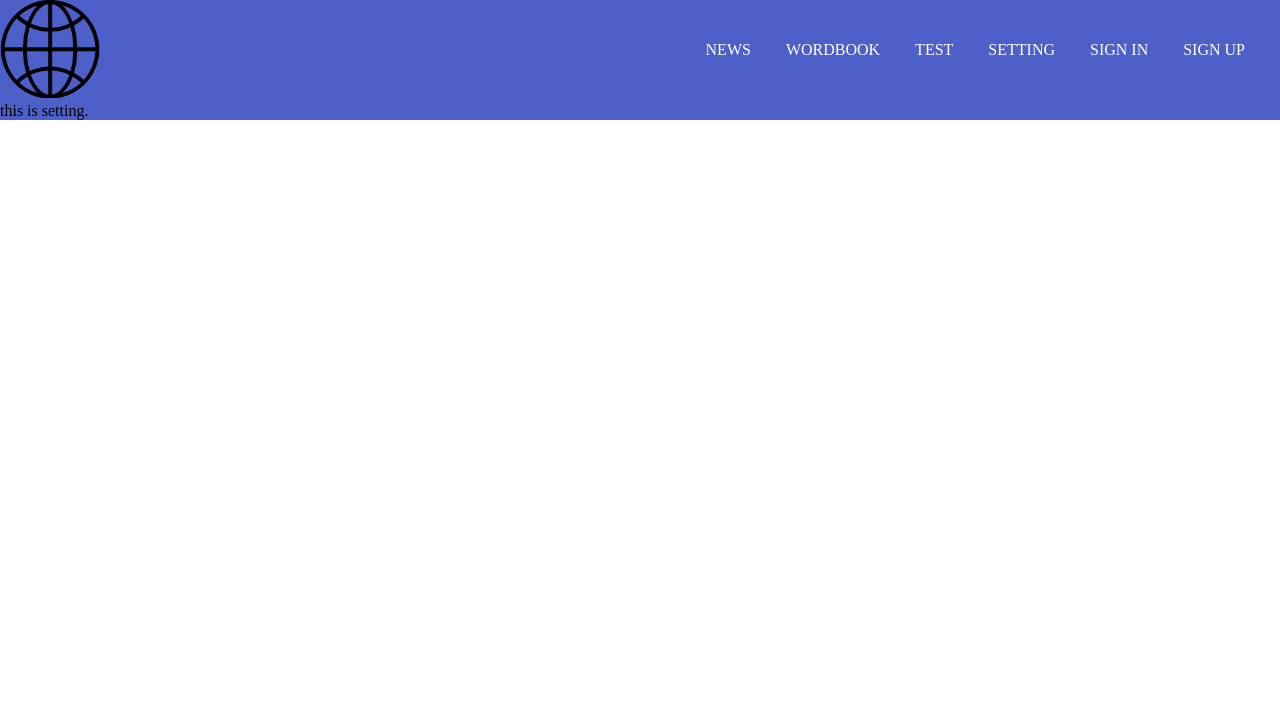
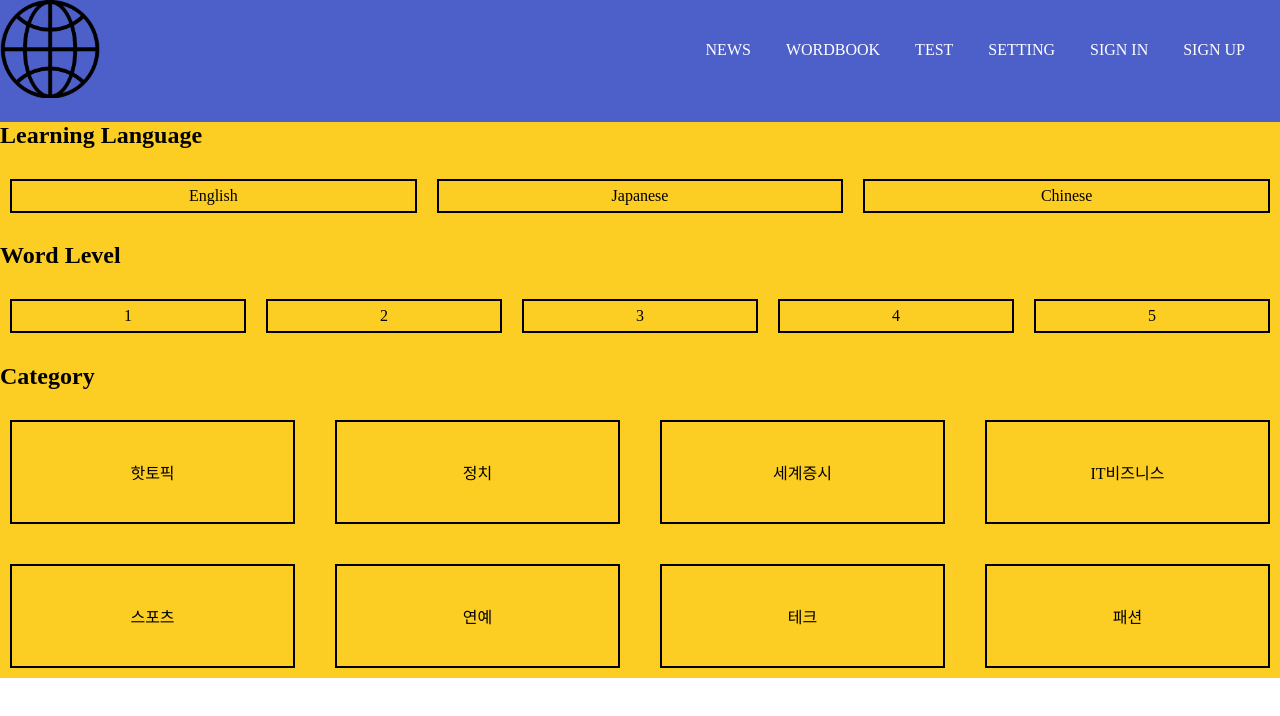
Before and after one commit to jch1223/client-word-news, a React (Create React App) app: page /setting in a window 1280 px wide. Shown: the top 716 px of the page. Built offline with nearby package versions, Linux system fonts and the light colour scheme.

Commit message:
add setting layout

```diff
--- /dev/null
+++ b/src/components/Setting.css
@@ -0,0 +1,72 @@
+/* :root {
+  --main-color: rgb(77, 95, 200);
+  --dark-main-color: rgb(30, 39, 92);
+  --second-color: rgb(252, 205, 34);
+  --third-color: rgb(170, 170, 170);
+  --main-bg-color: rgb(255, 255, 255);
+  --light-font-color: rgb(255, 255, 255);
+  --dark-font-color: rgb(0, 0, 0);
+}
+ */
+
+.lang-select-container {
+  display: grid;
+  grid-template-columns: repeat(3, 1fr);
+}
+
+.lang-select-button {
+  display: flex;
+  border: 2px var(--dark-font-color) solid;
+  min-width: 100px;
+  height: 30px;
+  margin: 10px;
+  justify-content: center;
+  align-items: center;
+}
+@media screen and(max-width: 400px) {
+  .level-select-container {
+    display: grid;
+    grid-template-columns: repeat(2, 1fr);
+  }
+}
+
+.level-select-container {
+  display: grid;
+  grid-template-columns: repeat(5, 1fr);
+}
+
+.level-select-button {
+  display: flex;
+  border: 2px var(--dark-font-color) solid;
+  min-width: 80px;
+  height: 30px;
+  margin: 10px;
+  justify-content: center;
+  align-items: center;
+}
+
+@media screen and(max-width: 400px) {
+  .category-select-container {
+    display: grid;
+    grid-template-columns: repeat(2, 1fr);
+  }
+}
+.category-select-container {
+  display: grid;
+  grid-gap: 20px;
+  grid-template-columns: repeat(4, 1fr);
+}
+
+.category-select-button {
+  display: flex;
+  border: 2px var(--dark-font-color) solid;
+  /* min-width: 100px; */
+  height: 100px;
+  margin: 10px;
+  justify-content: center;
+  align-items: center;
+}
+
+.button {
+  cursor: pointer;
+}
--- a/src/components/Setting.js
+++ b/src/components/Setting.js
@@ -1,7 +1,44 @@
 import React, { Component } from "react";
+import fullstar from "../img/full-star.png";
+import emptystar from "../img/empty-star.png";
+import "./Setting.css";
 
 export default class Setting extends Component {
   render() {
-    return <div>this is setting.</div>;
+    return (
+      <div className="content">
+        <div>
+          <h1>Learning Language</h1>
+          <div className="lang-select-container">
+            <div className="lang-select-button button">English</div>
+            <div className="lang-select-button button">Japanese</div>
+            <div className="lang-select-button button">Chinese</div>
+          </div>
+        </div>
+        <div>
+          <h1>Word Level</h1>
+          <div className="level-select-container">
+            <div className="level-select-button button">1</div>
+            <div className="level-select-button button">2</div>
+            <div className="level-select-button button">3</div>
+            <div className="level-select-button button">4</div>
+            <div className="level-select-button button">5</div>
+          </div>
+        </div>
+        <div>
+          <h1>Category</h1>
+          <div className="category-select-container">
+            <div className="category-select-button button">핫토픽</div>
+            <div className="category-select-button button">정치</div>
+            <div className="category-select-button button">세계증시</div>
+            <div className="category-select-button button">IT비즈니스</div>
+            <div className="category-select-button button">스포츠</div>
+            <div className="category-select-button button">연예</div>
+            <div className="category-select-button button">테크</div>
+            <div className="category-select-button button">패션</div>
+          </div>
+        </div>
+      </div>
+    );
   }
 }
--- a/src/mock-ups/Article.js
+++ b/src/mock-ups/Article.js
@@ -20,6 +20,10 @@ export default {
       {
         sentence_id: 3,
         content: "88서울올림픽·패럴림픽"
+      },
+      {
+        sentence_id: 0,
+        content: ""
       },
       {
         sentence_id: 4,
```
Also changed, not shown: src/img/empty-star.png (added), src/img/full-star.png (added).
